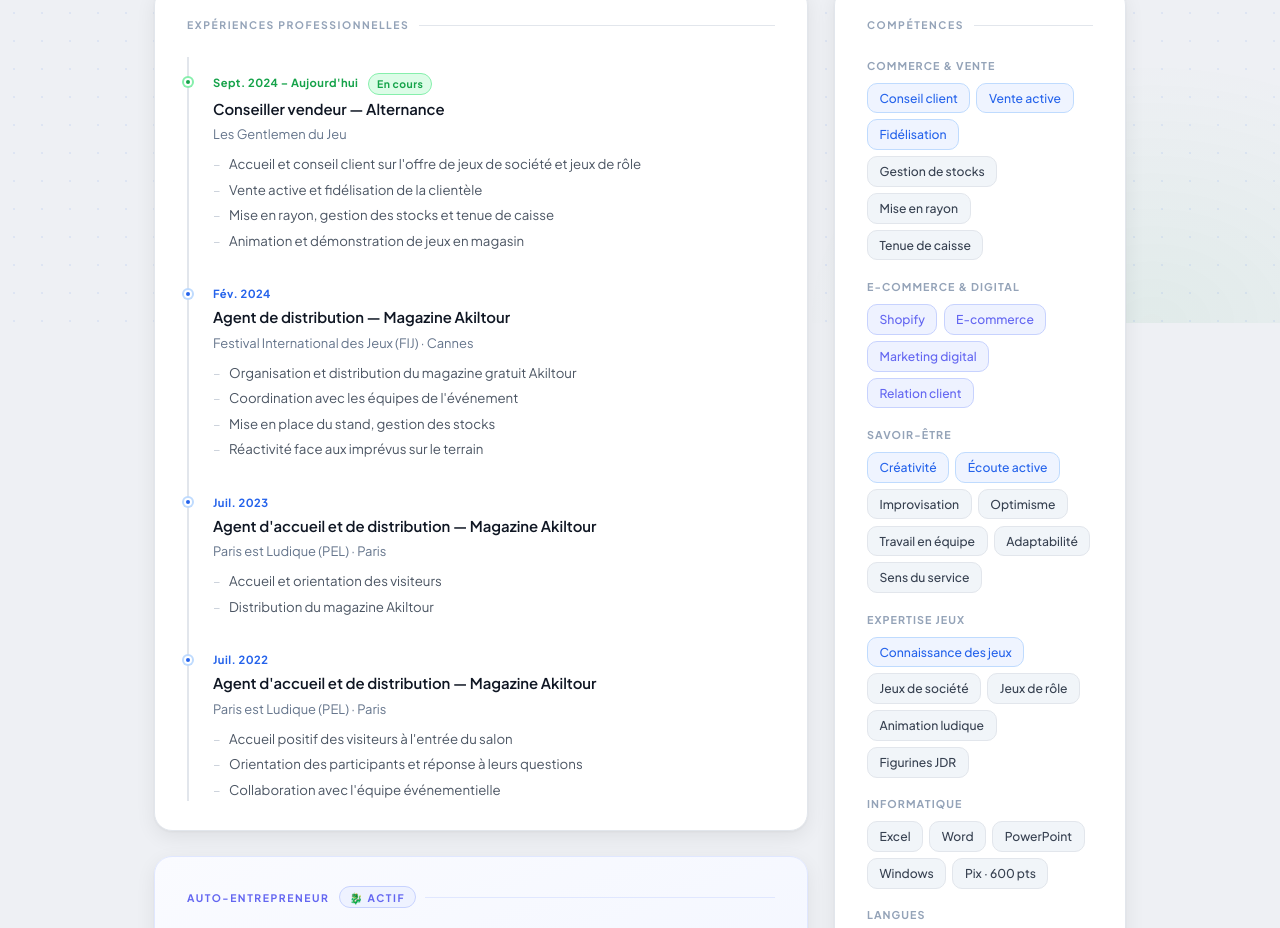
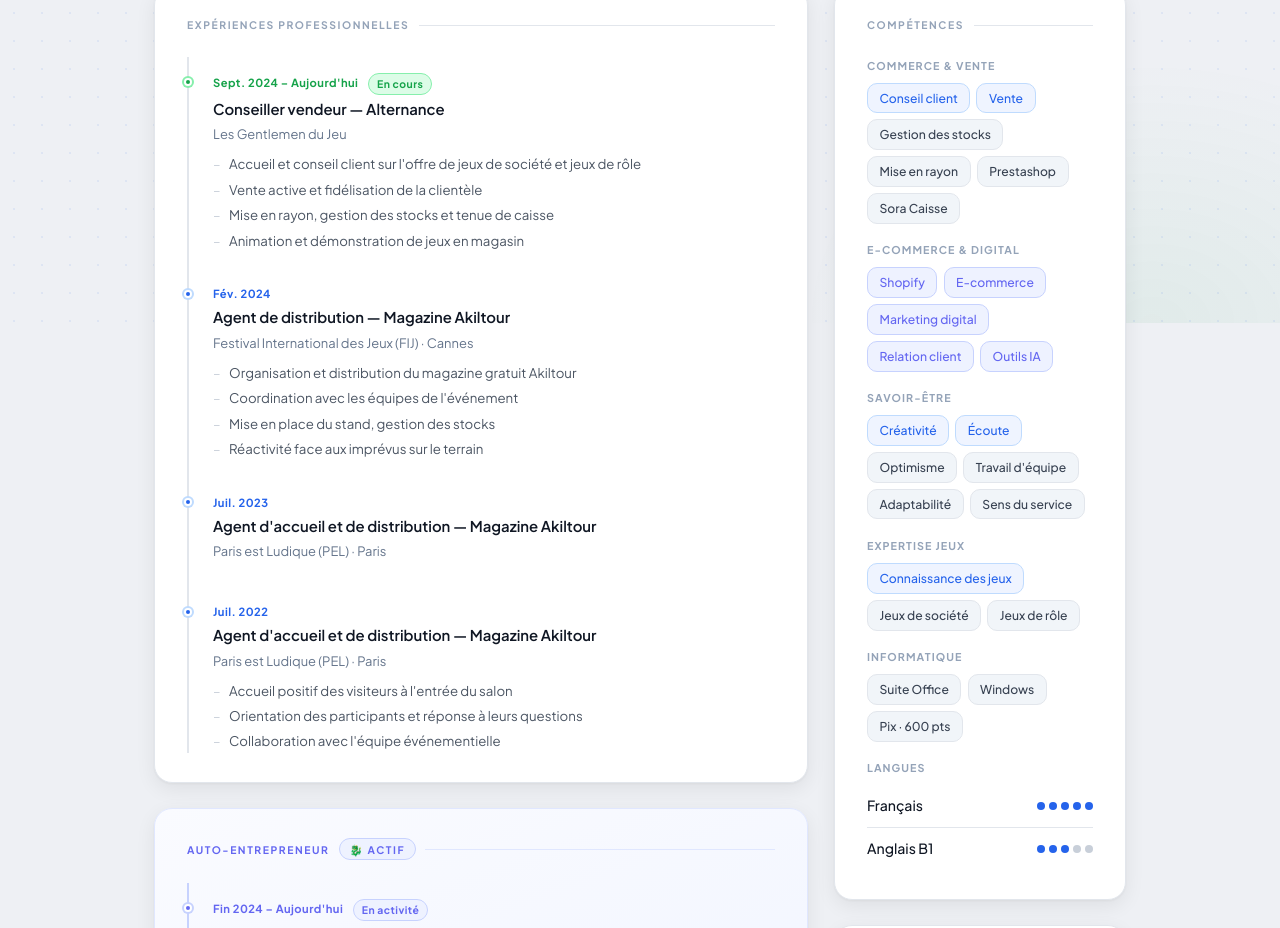
Before and after one commit to Kalarma/Zao, a plain HTML site: page index.html in a window 1280 px wide. Shown: the part 477-1405 px from the top of the page. Drawn offline with Linux system fonts and the light colour scheme.

Commit message:
Update index.html

```diff
--- a/index.html
+++ b/index.html
@@ -370,7 +370,7 @@
     .iv a:hover { opacity: .75; text-decoration: underline; }
 
     /* ── INTERESTS ── */
-    .ig { display: grid; grid-template-columns: 1fr 1fr; gap: .6rem; }
+    .ig { display: flex; flex-direction: column; gap: .6rem; }
     .it {
       background: var(--tag); border: 1px solid var(--border);
       border-radius: var(--rs); padding: .85rem .9rem;
@@ -502,10 +502,6 @@
             <div class="tl-date">Juil. 2023</div>
             <div class="tl-title">Agent d'accueil et de distribution — Magazine Akiltour</div>
             <div class="tl-sub">Paris est Ludique (PEL) · Paris</div>
-            <ul class="tl-ul">
-              <li>Accueil et orientation des visiteurs</li>
-              <li>Distribution du magazine Akiltour</li>
-            </ul>
           </div>
 
           <div class="tli">
@@ -588,11 +584,11 @@
           <p class="sl">Commerce &amp; vente</p>
           <div class="tags">
             <span class="tag hi">Conseil client</span>
-            <span class="tag hi">Vente active</span>
-            <span class="tag hi">Fidélisation</span>
-            <span class="tag">Gestion de stocks</span>
+            <span class="tag hi">Vente</span>
+            <span class="tag">Gestion des stocks</span>
             <span class="tag">Mise en rayon</span>
-            <span class="tag">Tenue de caisse</span>
+            <span class="tag">Prestashop</span>
+            <span class="tag">Sora Caisse</span>
           </div>
         </div>
 
@@ -603,6 +599,7 @@
             <span class="tag purple">E-commerce</span>
             <span class="tag purple">Marketing digital</span>
             <span class="tag purple">Relation client</span>
+            <span class="tag purple">Outils IA</span>
           </div>
         </div>
 
@@ -610,10 +607,9 @@
           <p class="sl">Savoir-être</p>
           <div class="tags">
             <span class="tag hi">Créativité</span>
-            <span class="tag hi">Écoute active</span>
-            <span class="tag">Improvisation</span>
+            <span class="tag hi">Écoute</span>
             <span class="tag">Optimisme</span>
-            <span class="tag">Travail en équipe</span>
+            <span class="tag">Travail d'équipe</span>
             <span class="tag">Adaptabilité</span>
             <span class="tag">Sens du service</span>
           </div>
@@ -625,17 +621,13 @@
             <span class="tag hi">Connaissance des jeux</span>
             <span class="tag">Jeux de société</span>
             <span class="tag">Jeux de rôle</span>
-            <span class="tag">Animation ludique</span>
-            <span class="tag">Figurines JDR</span>
           </div>
         </div>
 
         <div class="sg">
           <p class="sl">Informatique</p>
           <div class="tags">
-            <span class="tag">Excel</span>
-            <span class="tag">Word</span>
-            <span class="tag">PowerPoint</span>
+            <span class="tag">Suite Office</span>
             <span class="tag">Windows</span>
             <span class="tag">Pix · 600 pts</span>
           </div>
@@ -726,7 +718,7 @@
             <div class="nm">Jeux de société</div>
             <div class="ds">Culture ludique</div>
           </div>
-          <div class="it full">
+          <div class="it">
             <div class="ico">📚</div>
             <div class="nm">Littérature fantastique</div>
             <div class="ds">Fantasy, heroic fantasy, univers imaginaires</div>
```
